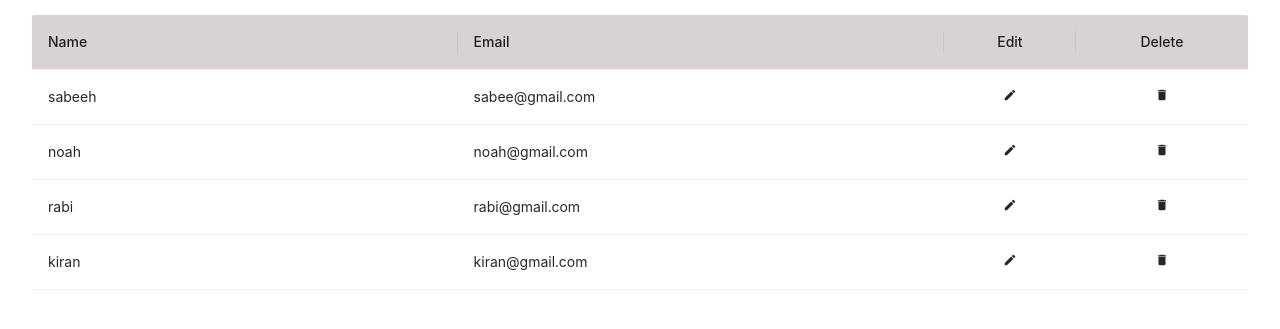
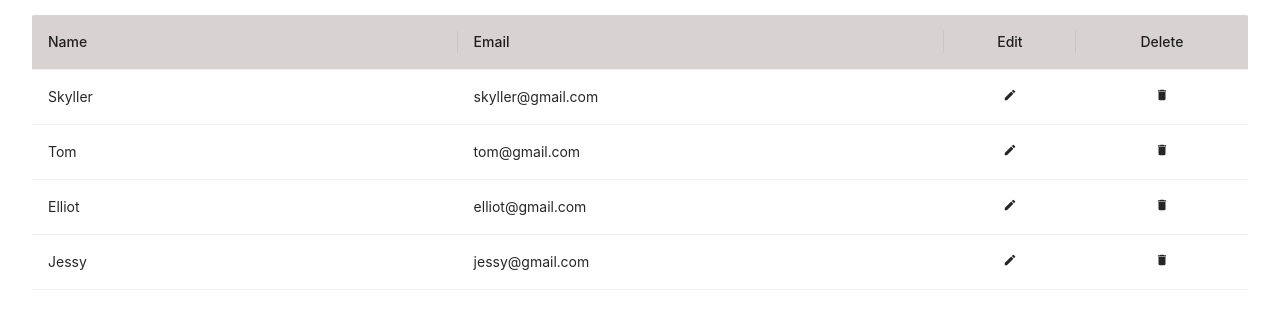
Before and after one commit to itssabeeh/userlist, a Next.js app: page / in a window 1280 px wide. Shown: the part 145-474 px from the top of the page. Built offline with nearby package versions, Linux system fonts and the light colour scheme.

Commit message:
minor change

```diff
--- a/pages/index.js
+++ b/pages/index.js
@@ -48,10 +48,10 @@ const index = () => {
     setUser({ ...user, name: '', email: '' });
   };
   const data = [
-    { key: uuidv4(), name: 'sabeeh', email: 'sabee@gmail.com' },
-    { key: uuidv4(), name: 'noah', email: 'noah@gmail.com' },
-    { key: uuidv4(), name: 'rabi', email: 'rabi@gmail.com' },
-    { key: uuidv4(), name: 'kiran', email: 'kiran@gmail.com' },
+    { key: uuidv4(), name: 'Skyller', email: 'skyller@gmail.com' },
+    { key: uuidv4(), name: 'Tom', email: 'tom@gmail.com' },
+    { key: uuidv4(), name: 'Elliot', email: 'elliot@gmail.com' },
+    { key: uuidv4(), name: 'Jessy', email: 'jessy@gmail.com' },
   ];
   const columns = [
     {
```
